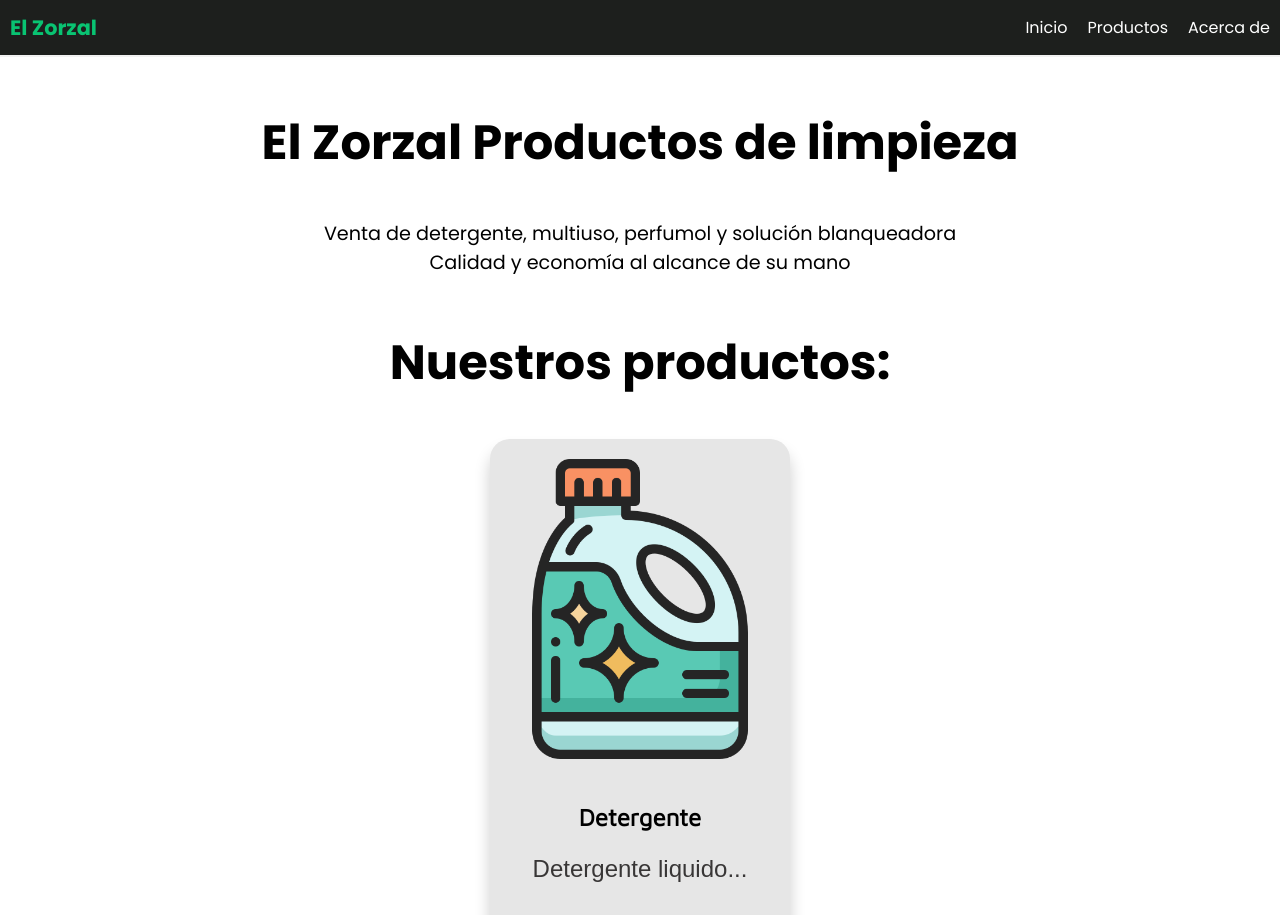
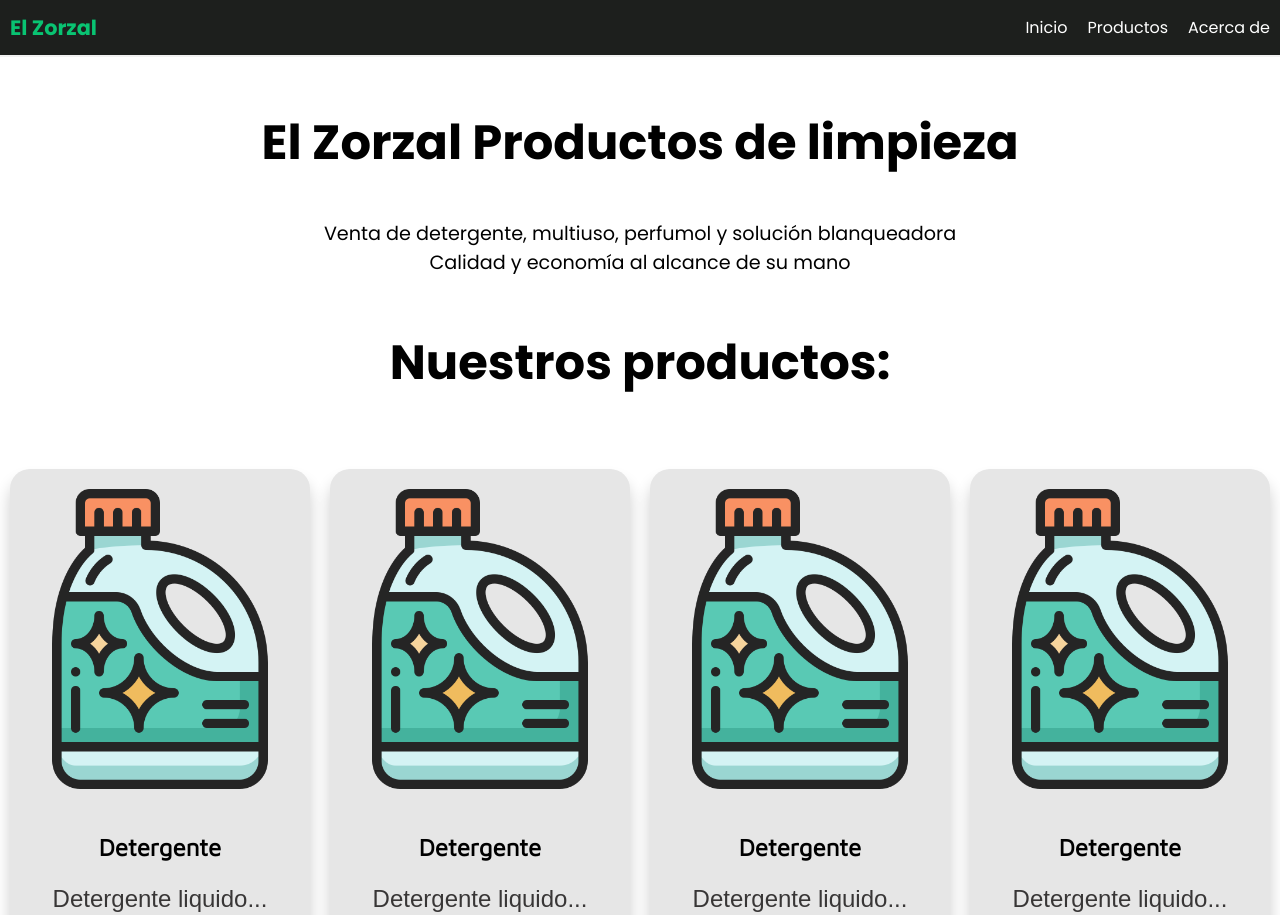
Before and after one commit to Niatse/ElZorzalProductos, a Next.js app in the folder Zorzal/: page / in a window 1280 px wide. Shown: the top 915 px of the page. Built offline with nearby package versions, Linux system fonts and the light colour scheme.

Commit message:
Cambio en CSS

```diff
--- a/Zorzal/pages/index.js
+++ b/Zorzal/pages/index.js
@@ -54,8 +54,11 @@ export default function Home() {
           <p className={styles.subtitulo}>Venta de detergente, multiuso, perfumol y solución blanqueadora <br/>Calidad y economía al alcance de su mano</p>
       </section>
 
-      <section id="productos">
-          <h2 className={styles.titulo}>Nuestros productos:</h2>
+      <section id="productos"><h2 className={styles.titulo}>Nuestros productos:</h2>
+        <div className={styles.cards}>
+
+
+
         <div className={styles.card}>
             <Image className={styles.img} src="/detergente.png" alt="Detergente"   width={300}
       height={300}  />
@@ -117,7 +120,7 @@ export default function Home() {
             <p className={styles.description}>Detergente liquido...</p>
             <p><button>$250</button></p>
           </div>
-
+          </div>
        </section>
 
 
--- a/Zorzal/styles.module.css
+++ b/Zorzal/styles.module.css
@@ -14,7 +14,13 @@
    font-family: 'Poppins', sans-serif;
 }
 
-
+.cards{
+  display: flex;
+  flex-direction: row;
+  flex-wrap: wrap;
+  align-content: stretch;
+  justify-content: space-around;
+}
 
 .nav{
    width: 100%;
```
